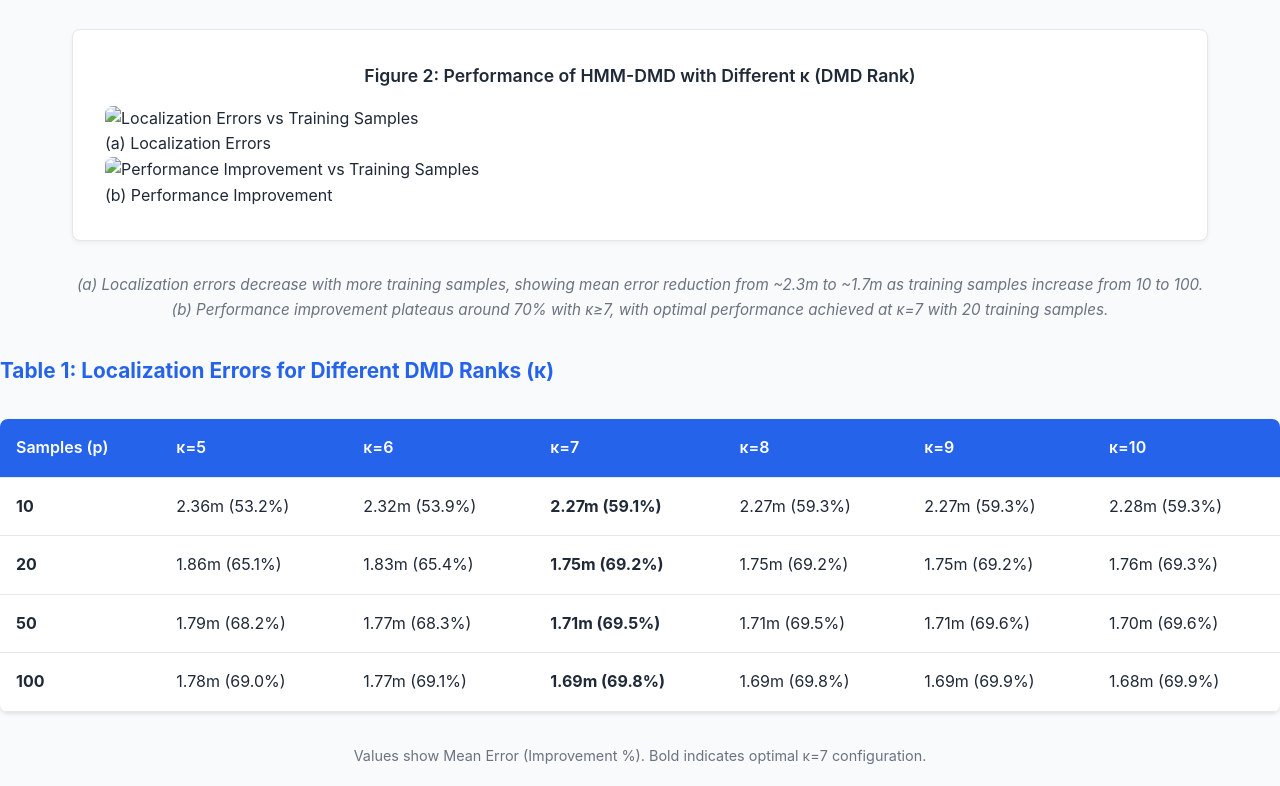
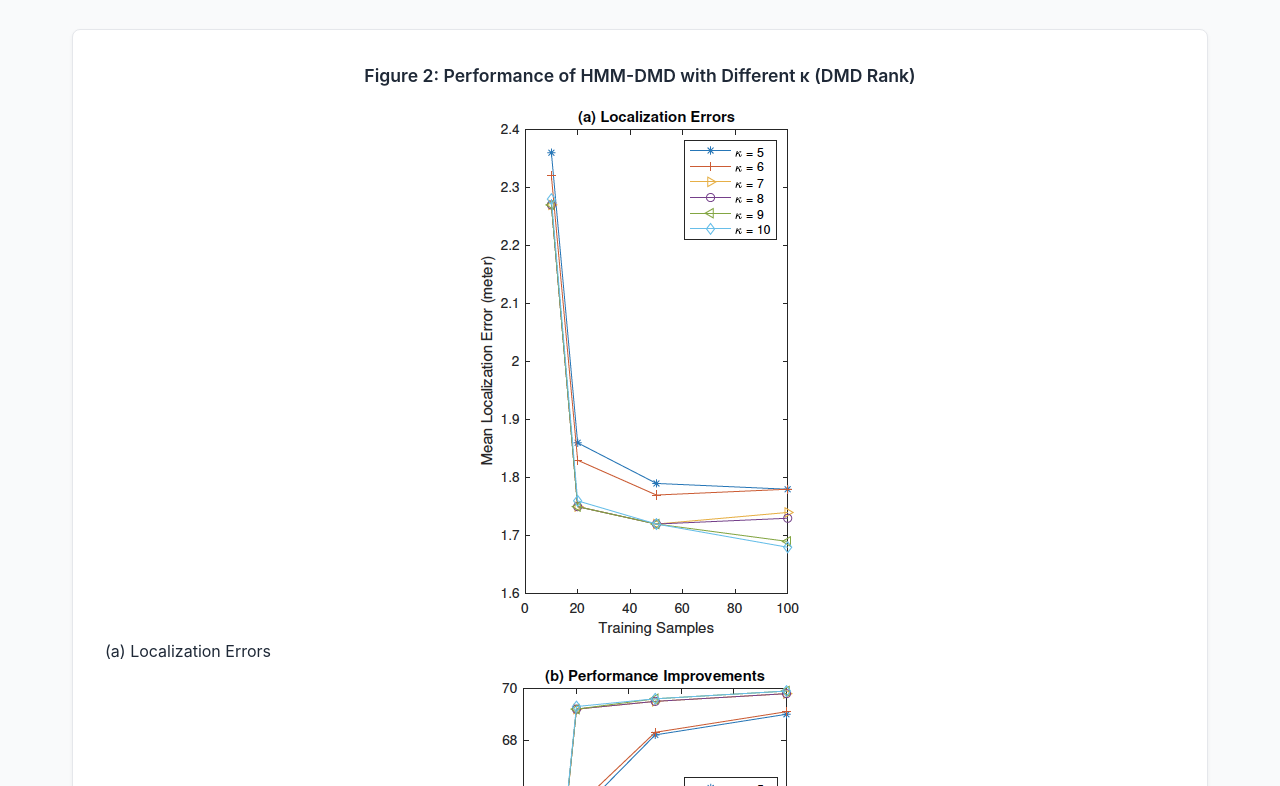
Before and after one commit to babalolaseyip/HMM-DMD-WiFi-Localization, a plain HTML site: page index.html in a window 1280 px wide. Shown: the part 3174-3960 px from the top of the page. Drawn offline with Linux system fonts and the light colour scheme.

Commit message:
Update index.html

```diff
--- a/index.html
+++ b/index.html
@@ -601,11 +601,11 @@
             <div class="figure-container">
                 <div class="figure-title">Figure 2: Performance of HMM-DMD with Different κ (DMD Rank)</div>
                 <div class="figure-row">
-                    <img src="figure2a_localization_errors.png" alt="Localization Errors vs Training Samples">
+                    <img src="docs/images/figure2a_localization_errors.png" alt="Localization Errors vs Training Samples">
                     <div class="figure-subcaption">(a) Localization Errors</div>
                 </div>
                 <div class="figure-item">
-                    <img src="figure2b_performance_improvement.png" alt="Performance Improvement vs Training Samples">
+                    <img src="docs/images/figure2b_performance_improvement.png" alt="Performance Improvement vs Training Samples">
                     <div class="figure-subcaption">(b) Performance Improvement</div>
                 </div>
             </div>
```
